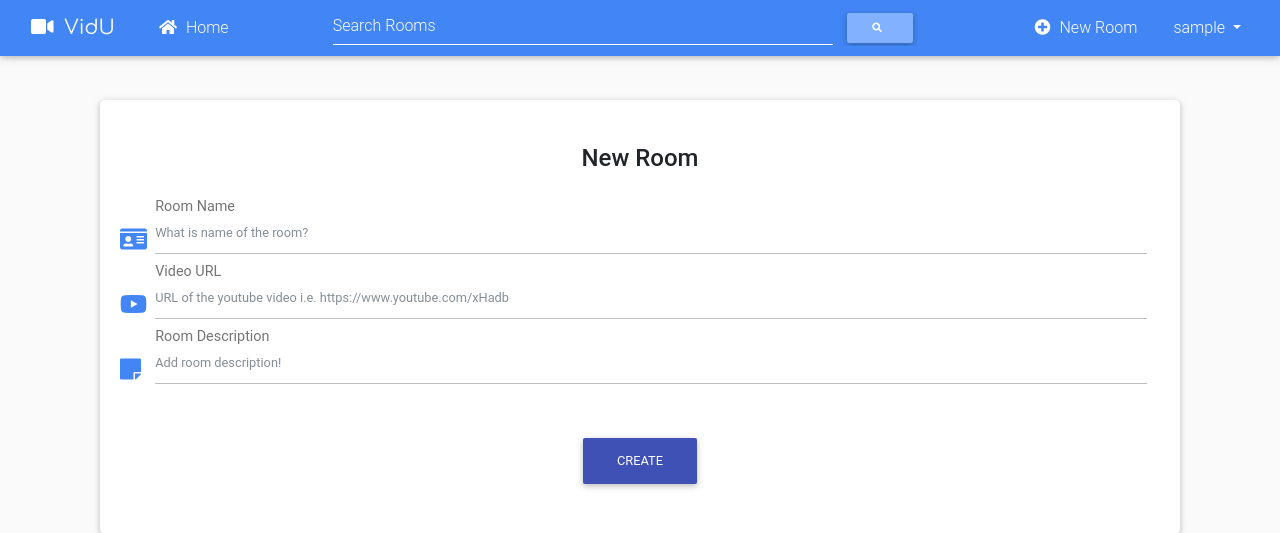
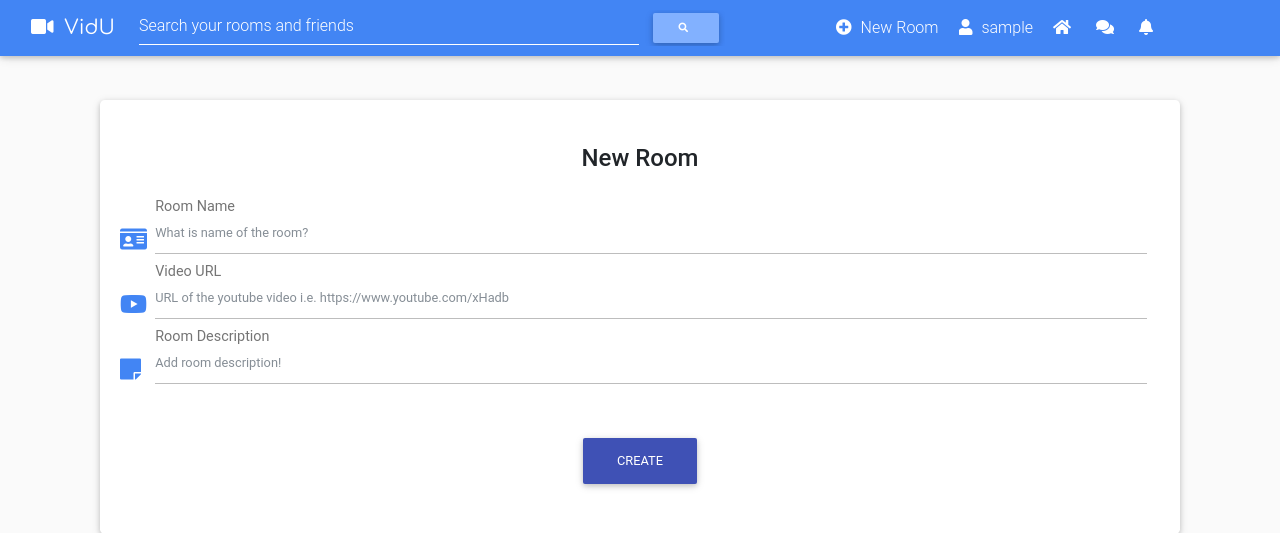
Before and after one commit to shunyaorad/web-applications, a Django app: page /vidu/new_room/ in a window 1280 px wide. Shown: the top 533 px of the page. Run offline with Django 3.2, Linux system fonts and the light colour scheme; the visitor is signed in with stand-in values (Sample User, id 1); some libraries are stand-ins or nearby versions; some web fonts are replaced.

Commit message:
Modifed nav bar layout. Icons and tooltips.

```diff
--- a/vidu/rooms/static/rooms/css/base.css
+++ b/vidu/rooms/static/rooms/css/base.css
@@ -8,6 +8,8 @@ body {
 
 a.nav-link.waves-effect.waves-light, a#userMenu {
     margin-left: 20px;
+    padding: 0;
+    font-size: 1.0rem;
     /*margin-right: 20px;*/
 }
 
--- /dev/null
+++ b/vidu/rooms/static/rooms/js/base.js
@@ -0,0 +1,3 @@
+$(function () {
+  $('[data-toggle="tooltip"]').tooltip()
+})
--- a/vidu/rooms/static/rooms/js/room.js
+++ b/vidu/rooms/static/rooms/js/room.js
@@ -132,7 +132,6 @@ function setupButtonClickEvents() {
             }
         }
         if (selectedVisitors.size > 0) {
-            console.log("show buttons");
             showVisitorsButtons();
         }
         else if (selectedVisitors.size == 0) {
@@ -808,7 +807,6 @@ function subscribeToUserChannel() {
 function subscribeToAllVisitorsUserChannels() {
     allVisitors = getAllVisitorsPK();
     allVisitors.forEach(function (visitorPK) {
-        console.log(visitorPK);
         subscribeToVisitorChannel(visitorPK);
     });
 }
@@ -866,7 +864,6 @@ function getAllVisitorsPK() {
  */
 function bindReplyStatusRequestEvent(channelName) {
     channelName.bind('request-status', function (user) {
-        console.log("Status is requested by: " + user['requesterChannelName']);
         var requesterChannelName = user['requesterChannelName'];
         // notify the requester my current status
         notifyLoginStatus(requesterChannelName);
@@ -963,7 +960,6 @@ function subscribeToUserRoomChannel(userPK, roomPK) {
  */
 function bindRequestVisitorStatusEvent(channel, channelName) {
     channel.bind('pusher:subscription_succeeded', function () {
-        console.log("request visitor status with channel: " + channelName);
         $.ajax({
                 url: url_to_request_status,
                 type: 'GET',
--- a/vidu/rooms/templates/rooms/base.html
+++ b/vidu/rooms/templates/rooms/base.html
@@ -35,19 +35,9 @@
                     <span class="navbar-toggler-icon"></span>
                 </button>
                 <div class="collapse navbar-collapse" id="mainMenu">
-                    <ul class="navbar-nav mr-auto">
-                        <li class="nav-item">
-                            <a class="nav-link waves-effect waves-light" href="{% url 'home' %}">
-                                <div style="font-size:1em">
-                                    <i class="fas fa-home"></i> Home
-                                </div>
-                            </a>
-                        </li>
-
-                    </ul>
                     <form class="form-inline waves-light waves-light" mdbRippleRadius>
                         {% csrf_token %}
-                        <input class="search-bar form-control mr-sm-2" type="text" placeholder="Search Rooms" aria-label="Search">
+                        <input class="search-bar form-control mr-sm-2" type="text" placeholder="Search your rooms and friends" aria-label="Search">
                         <button class="btn btn-light-blue btn-sm my-0 waves-light" type="submit" mdbRippleRadius>
                             <i class="fas fa-search"></i>
                         </button>
@@ -60,11 +50,11 @@
                             </a>
                         </li>
                         <li class="nav-item dropdown">
-                            <a class="nav-link dropdown-toggle" href="#" id="userMenu" data-toggle="dropdown"
+                            <a class="nav-link" href="#" id="userMenu" data-toggle="dropdown"
                                aria-haspopup="true" aria-expanded="false">
-                                {{ user.username }}
+                                <i class="fas fa-user"></i> {{ user.username }}
                             </a>
-                            <div class="dropdown-menu dropdown-menu-right" aria-labelledby="userMenu">
+                            <div class="dropdown-menu" aria-labelledby="userMenu">
                                 <a class="dropdown-item" href="{% url 'settings' %}">My account</a>
                                 <a class="dropdown-item" href="{% url 'password_change' %}">Change password</a>
                                 <div class="dropdown-divider"></div>
@@ -72,6 +62,24 @@
                             </div>
                         </li>
                     </ul>
+                    <ul class="navbar-nav mr-auto">
+                        <li class="nav-item">
+                            <a class="nav-link waves-effect waves-light" href="{% url 'home' %}" data-toggle="tooltip" data-placement="bottom" title="Home">
+                                    <i class="fas fa-home"></i>
+                            </a>
+                        </li>
+                        <li class="nav-item">
+                            <a class="nav-link waves-effect waves-light" href="#" data-toggle="tooltip" data-placement="bottom" title="Comments">
+                                    <i class="fas fa-comments"></i>
+                            </a>
+                        </li>
+                        <li class="nav-item">
+                            <a class="nav-link waves-effect waves-light" href="#" data-toggle="tooltip" data-placement="bottom" title="Notifications">
+                                    <i class="fas fa-bell"></i>
+                            </a>
+                        </li>
+                    </ul>
+
                 </div>
             </div>
         </nav>
```
Also changed, not shown: other parts of vidu/rooms/templates/rooms/base.html (+1 -0 lines), vidu/rooms/static/rooms/js/home.js (+9 -15 lines), vidu/rooms/templates/rooms/home.html (+8 -6 lines).
